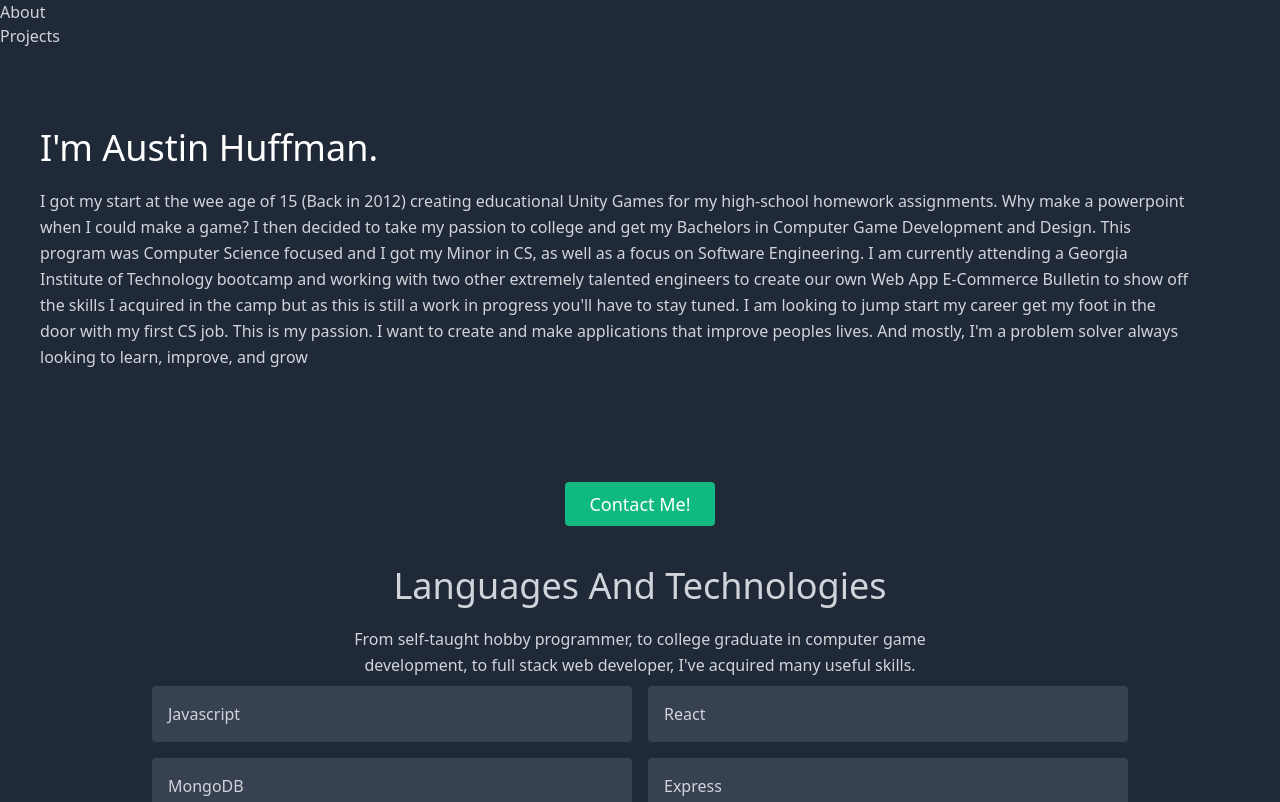
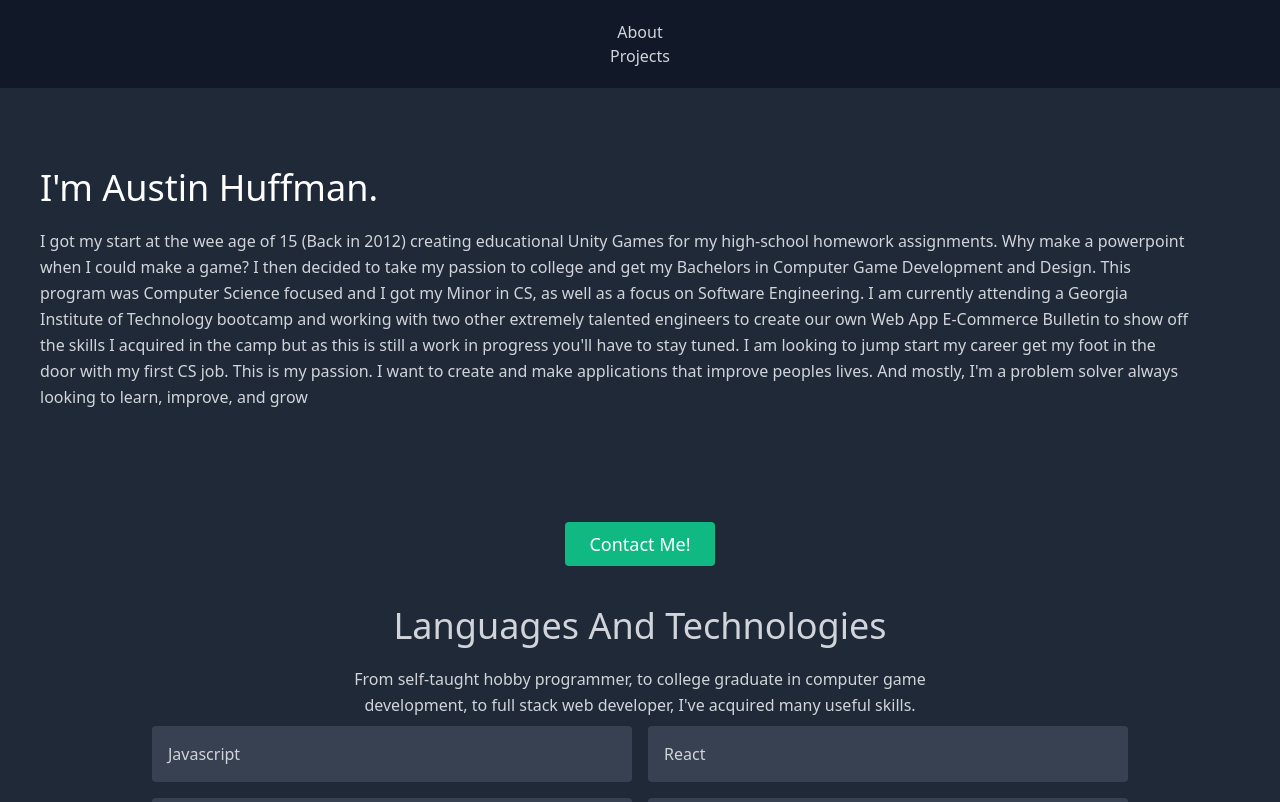
Before and after one commit to ahuffma2/react-portfolio, a React (Create React App) app: page / in a window 1280 px wide. Shown: the top 802 px of the page. Built offline with nearby package versions, Linux system fonts and the light colour scheme.

Commit message:
fixed some minor issues and coloring

```diff
--- a/src/components/Nav.js
+++ b/src/components/Nav.js
@@ -2,8 +2,8 @@ import React from 'react';
 
 export default function Nav({currentPage, handlePageChange}) {
     return(
-    <ul className="nav">
-        <span>
+    <section id="nav"  className="text-gray-300 bg-gray-900">
+    <ul className="nav container p-5 mx-auto text-center">
         <li className="nav-item">
           <a
             href="#about"
@@ -27,7 +27,7 @@ export default function Nav({currentPage, handlePageChange}) {
             Projects
           </a>
         </li>
-        </span>
     </ul>
+    </section>
     );
 }
--- a/src/components/Portfolio.js
+++ b/src/components/Portfolio.js
@@ -1,9 +1,6 @@
 import Nav from './Nav';
 import About from './pages/About-Me';
 import Projects from './pages/Projects';
-// import Skills from './components/Skills';
-// import Contact from './components/Contact-Me';
-
 
 import React, { useState } from 'react';
 
@@ -17,16 +14,13 @@ export default function Portfolio() {
             if(currentPage === 'Projects'){
                 return <Projects />;
             }
-
     };
 
     const handlePageChange = (page) => setCurrentPage(page);
 
     return(
         <div>
-            {/* We are passing the currentPage from state and the function to update it */}
                 <Nav currentPage={currentPage} handlePageChange={handlePageChange} />
-            {/* Here we are calling the renderPage method which will return a component  */}
                 {renderPage()}
         </div>
     )
--- a/src/components/pages/Projects.js
+++ b/src/components/pages/Projects.js
@@ -3,7 +3,7 @@ import { projects } from "../../info.js";
 
 function Projects() {
     return(
-    <section id="projects" className="text-gray-300 bg-gray-900">
+    <section id="projects" className="text-gray-300 bg-gray-800">
 
       <div className="container p-5 mx-auto text-center">
 
```
Also changed, not shown: src/components/pages/About-Me.js (line endings or trailing spaces).
